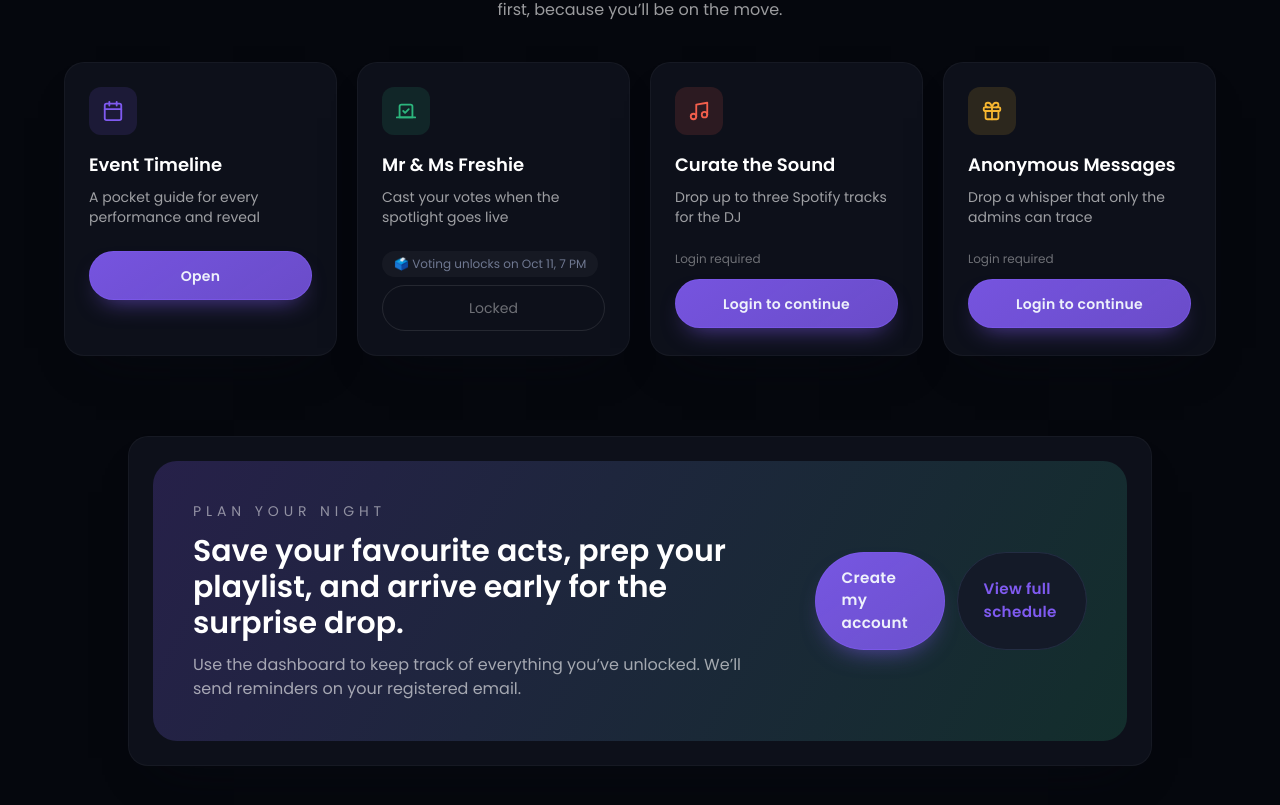
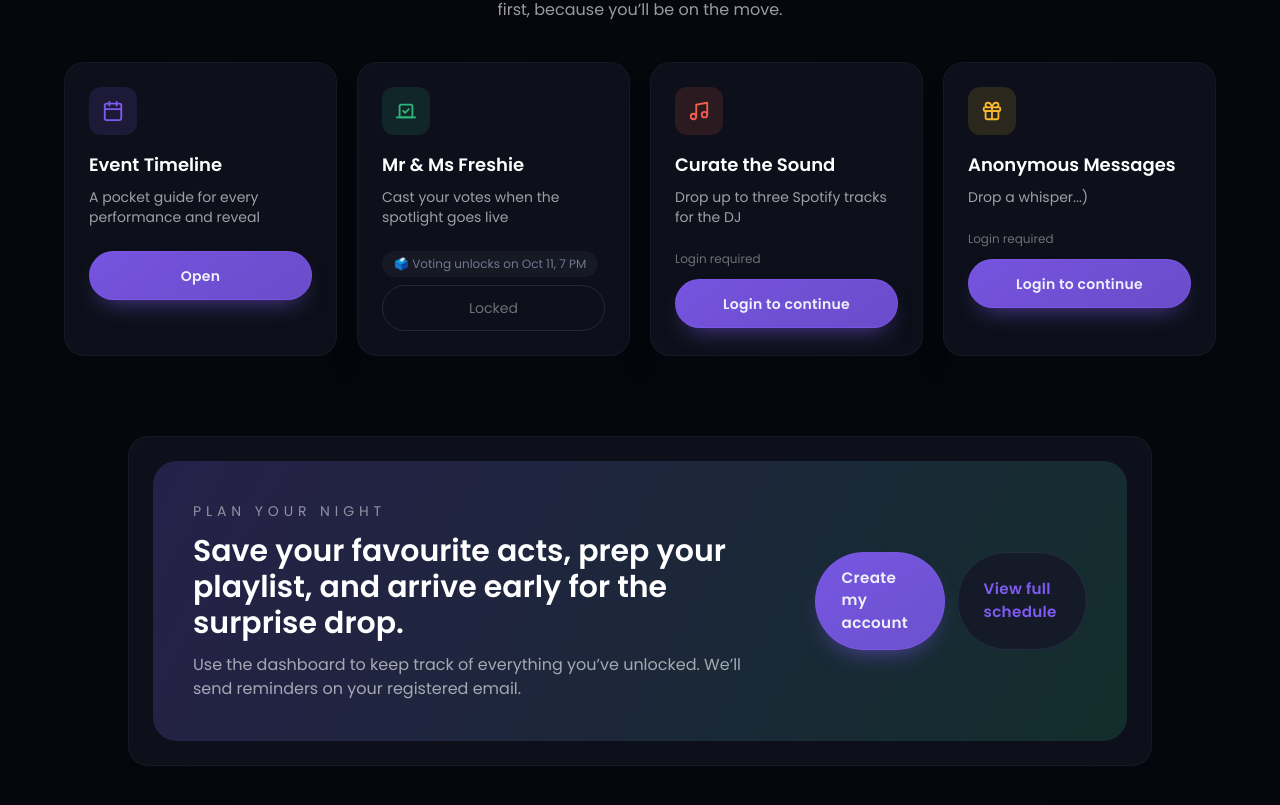
Before and after one commit to latakshsariyapatidar/freshers-frontend, a React (Vite) app: page / in a window 1280 px wide. Shown: the part 826-1631 px from the top of the page. Built offline with nearby package versions, Linux system fonts and the light colour scheme.

Commit message:
chagned few texts

```diff
--- a/src/pages/Home.jsx
+++ b/src/pages/Home.jsx
@@ -37,7 +37,7 @@ const Home = () => {
     {
       icon: Gift,
       title: 'Anonymous Messages',
-      description: 'Drop a whisper that only the admins can trace',
+      description: 'Drop a whisper...)',
       link: '/messages',
       accent: '#f7b731',
       protected: true
```
